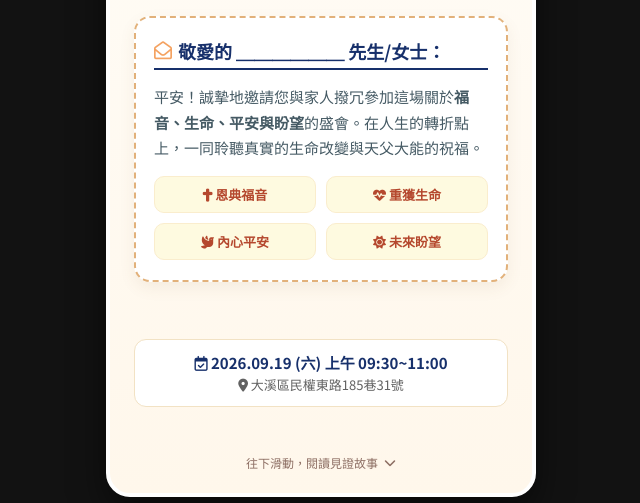
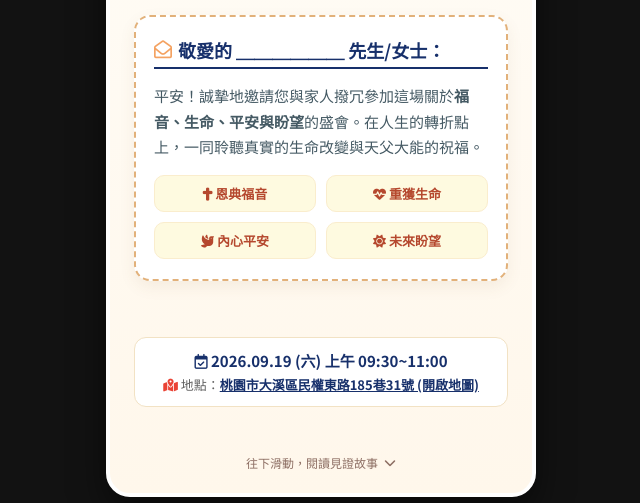
Before and after one commit to tjcdaxiinformation/29th-cemery-wu, a plain HTML site: page index.html in a window 1280 px wide. Shown: the part 297-800 px from the top of the page, without its empty margins (319-959 px from the left). Drawn offline with Linux system fonts and the light colour scheme.

Commit message:
Update index.html

```diff
--- a/index.html
+++ b/index.html
@@ -160,6 +160,18 @@
             border: 1px solid #faedcd;
         }
 
+        /* Google 地圖連結樣式 */
+        .map-link {
+            color: #17306b;
+            text-decoration: underline;
+            font-weight: 700;
+            transition: color 0.2s ease;
+        }
+
+        .map-link:hover {
+            color: #b5482e;
+        }
+
         /* 內頁專用元素 */
         .quote-card {
             background: #ffffff;
@@ -212,7 +224,7 @@
             transform: scale(0.98);
         }
 
-        /* 彈出訊息視窗 (Modal) */
+        /* 彈出回應訊息 Modal */
         .modal-overlay {
             position: fixed;
             inset: 0;
@@ -316,7 +328,6 @@
             </div>
 
             <div style="text-align: center; margin-top: 10px;">
-                <!-- 首頁標題改為：這是一張邀請卡 -->
                 <p style="font-size: 15px; color: #b5482e; font-weight: 700; letter-spacing: 3px; margin-bottom: 4px;"><i class="fa-solid fa-envelope-open-text"></i> 這是一張邀請卡</p>
                 <h1 class="card-main-title">時候到了</h1>
                 <p class="card-subtitle">「我從前風聞有祢，現在親眼看見祢。」</p>
@@ -341,7 +352,10 @@
 
             <div style="background: #ffffff; padding: 12px 16px; border-radius: 12px; border: 1px solid #f2e2c4; text-align: center;">
                 <p style="font-size: 15px; font-weight: 700; color: #17306b;"><i class="fa-regular fa-calendar-check"></i> 2026.09.19 (六) 上午 09:30~11:00</p>
-                <p style="font-size: 13px; color: #616161; margin-top: 2px;"><i class="fa-solid fa-location-dot"></i> 大溪區民權東路185巷31號</p>
+                <!-- 加入 Google 地圖導航連結 -->
+                <p style="font-size: 13px; color: #616161; margin-top: 4px;">
+                    <i class="fa-solid fa-map-location-dot" style="color: #ea4335;"></i> 地點：<a href="https://www.google.com/maps/search/?api=1&query=桃園市大溪區民權東路185巷31號" target="_blank" rel="noopener noreferrer" class="map-link">桃園市大溪區民權東路185巷31號 (開啟地圖)</a>
+                </p>
             </div>
 
             <div class="card-footer-tip">
@@ -536,7 +550,9 @@
             <div style="background: #ffffff; padding: 16px; border-radius: 16px; border: 1.5px solid #f2e2c4; box-shadow: 0 4px 12px rgba(0,0,0,0.04);">
                 <p style="font-size: 15px; font-weight: 700; color: #17306b; margin-bottom: 6px;"><i class="fa-solid fa-location-dot"></i> 聚會地點與時間：</p>
                 <p style="font-size: 14px; color: #37474f;">時間：2026.09.19 (六) 上午 09:30 ~ 11:00</p>
-                <p style="font-size: 14px; color: #37474f; margin-top: 4px;">地點：桃園市大溪區民權東路185巷31號</p>
+                <p style="font-size: 14px; color: #37474f; margin-top: 4px;">
+                    地點：<a href="https://www.google.com/maps/search/?api=1&query=桃園市大溪區民權東路185巷31號" target="_blank" rel="noopener noreferrer" class="map-link">桃園市大溪區民權東路185巷31號 (開啟 Google 地圖)</a>
+                </p>
                 <p style="font-size: 13px; color: #b5482e; font-weight: 700; margin-top: 8px;">聯絡人：宣道股王鴻志弟兄 0916-336821</p>
             </div>
 
```
